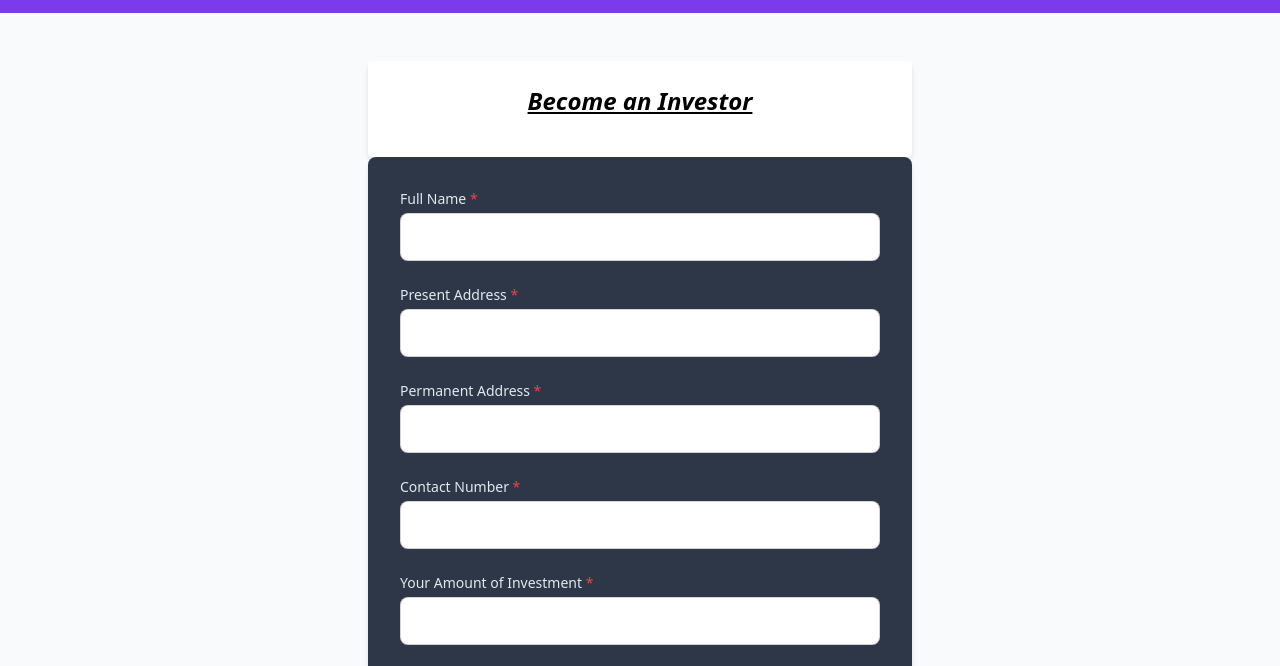
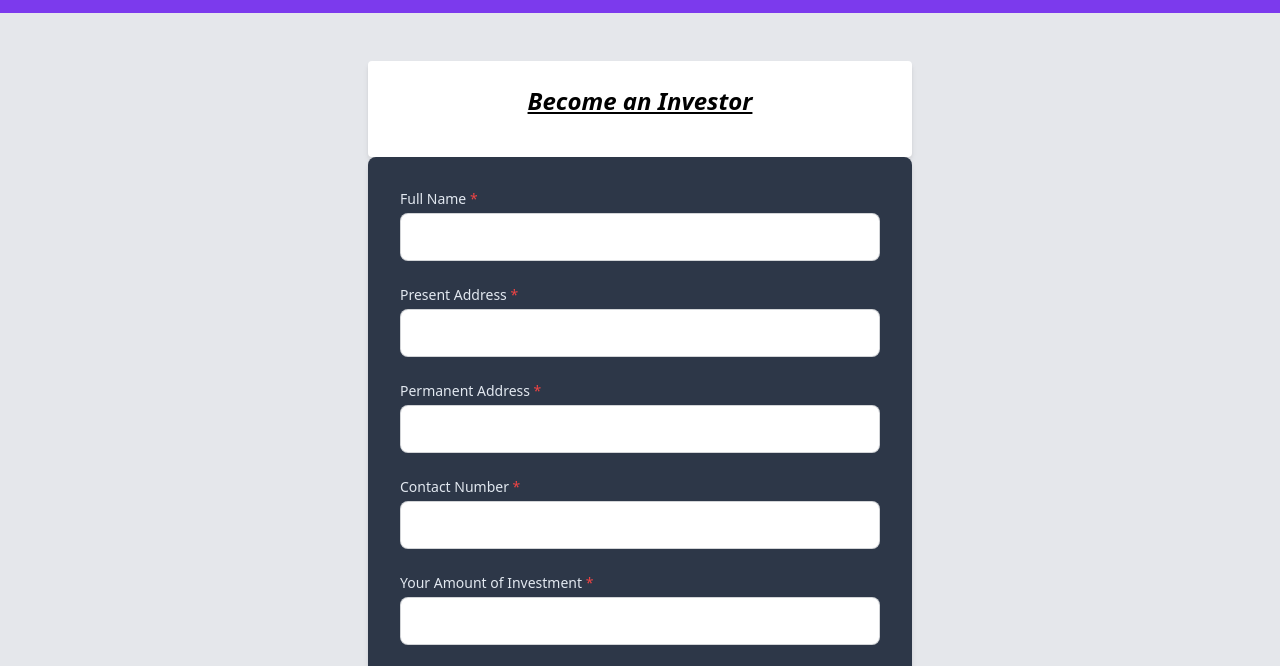
Before and after one commit to Abdul-Ahadexpo/investorcame, a plain HTML site: page index.html in a window 1280 px wide. Shown: the part 131-797 px from the top of the page. Drawn offline with nearby package versions, Linux system fonts and the light colour scheme; some packages are replaced by stand-ins of ours; a script that the page names is missing.

Commit message:
Update index.html

```diff
--- a/index.html
+++ b/index.html
@@ -48,7 +48,7 @@
 
 </head>
 
-<body class="bg-gray-50 justify-center items-center min-h-screen light-mode">
+<body class="bg-gray-200 justify-center items-center min-h-screen light-mode">
 
   <!-- Notification -->
   <div id="policy-notification"
```
